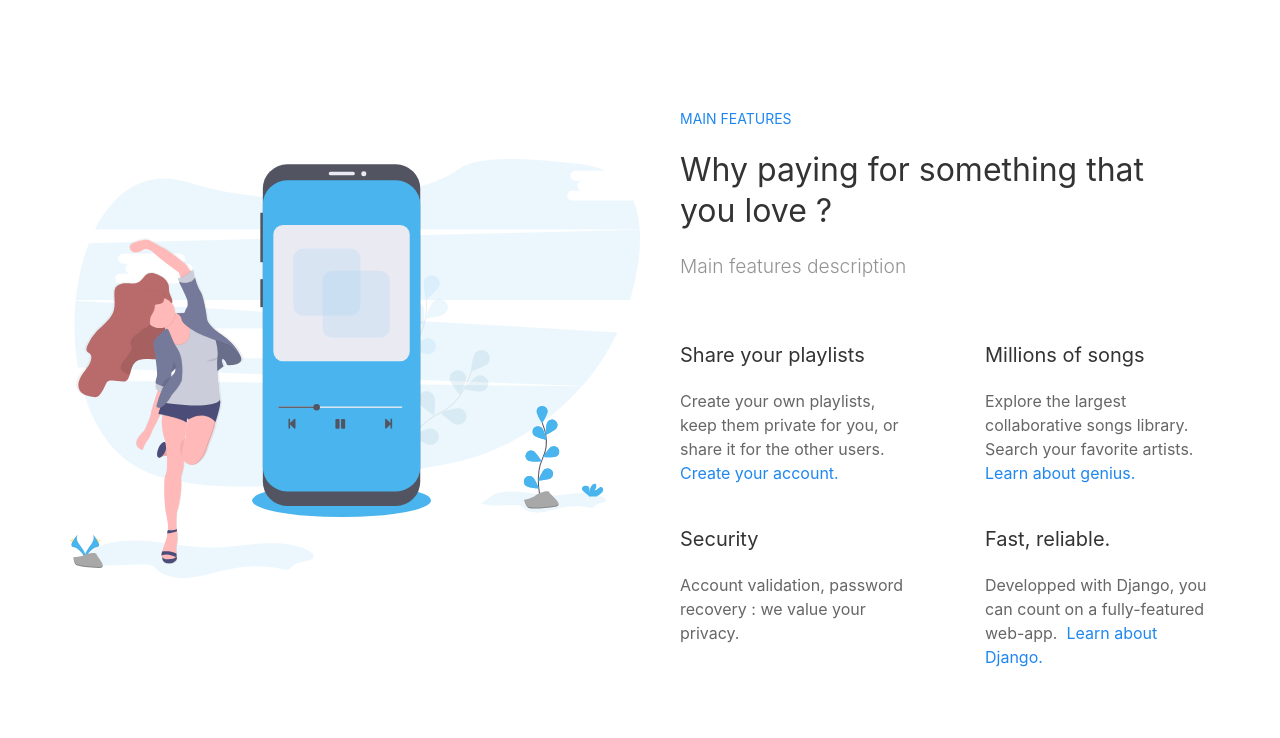
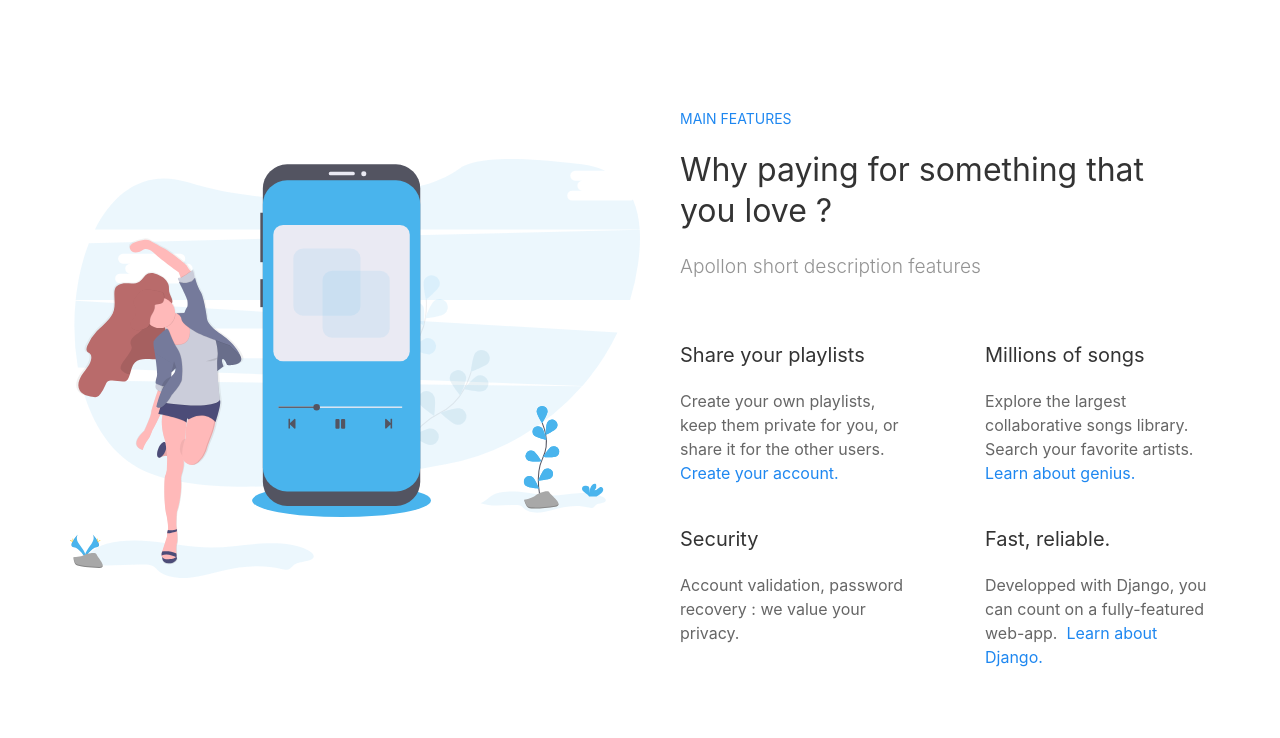
Before and after one commit to Hugo-DeFreitas/DjangoApollon, a Django app: page / in a window 1280 px wide. Shown: the part 641-1379 px from the top of the page. Run offline with Django 3.2, Linux system fonts and the light colour scheme.

Commit message:
Translated splash screen

```diff
--- a/templates/layouts/splash.html
+++ b/templates/layouts/splash.html
@@ -75,7 +75,7 @@
                     <h6 class="uk-text-primary uk-text-uppercase">{% trans 'Main features' %}</h6>
                     <h2 class="uk-margin-small-top">{% trans 'Why paying for something that you love' %} ?</h2>
                     <p class="subtitle-text">
-                        {% trans 'Main features description' %}
+                        {% trans 'Apollon short description features' %}
                     </p>
                 </div>
 
```
Also changed, not shown: locale/en/LC_MESSAGES/django.po, locale/fr/LC_MESSAGES/django.po.
